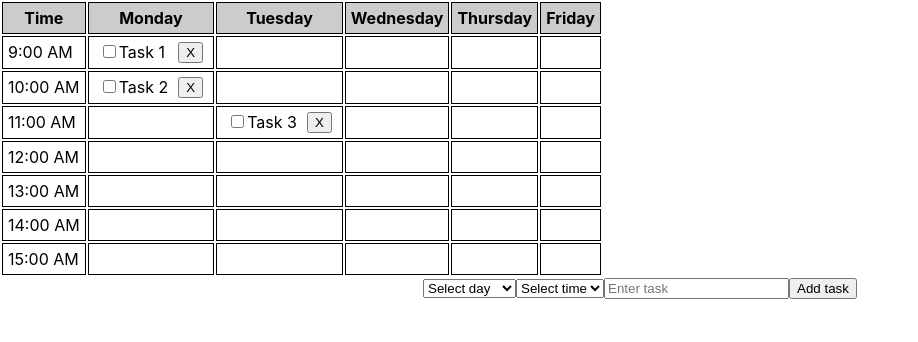
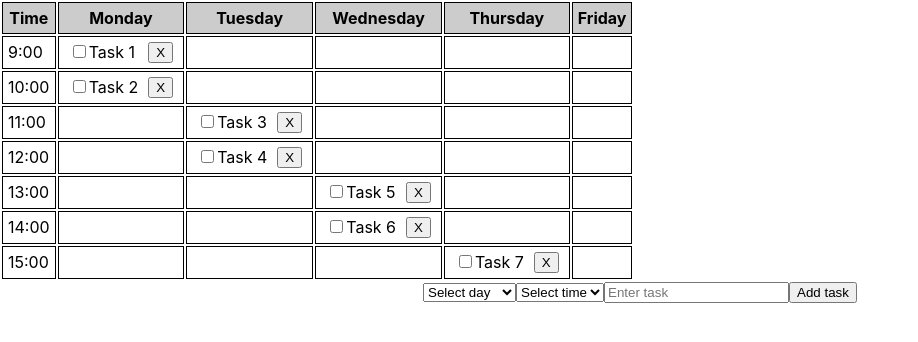
Before and after one commit to Eason-Jin/Task-List, a React (Create React App) app in the folder task-list/: page / in a window 1280 px wide. Shown: the top 342 px of the page, without its empty margins (0-918 px from the left). Built offline with nearby package versions, Linux system fonts and the light colour scheme; the HTML template or start-up script is replaced by a standard one.

Commit message:
Fixed time

```diff
--- a/task-list/src/components/TimeTable/TaskInput.js
+++ b/task-list/src/components/TimeTable/TaskInput.js
@@ -38,13 +38,13 @@ const TaskInput = ({ onAddTask }) => {
       </select>
       <select value={time} onChange={handleTimeChange}>
         <option value="">Select time</option>
-        <option value="9:00 AM">9:00 AM</option>
-        <option value="10:00 AM">10:00 AM</option>
-        <option value="11:00 AM">11:00 AM</option>
-        <option value="12:00 PM">12:00 PM</option>
-        <option value="1:00 PM">1:00 PM</option>
-        <option value="2:00 PM">2:00 PM</option>
-        <option value="3:00 PM">3:00 PM</option>
+        <option value="9:00">9:00</option>
+        <option value="10:00">10:00</option>
+        <option value="11:00">11:00</option>
+        <option value="12:00">12:00</option>
+        <option value="13:00">13:00</option>
+        <option value="14:00">14:00</option>
+        <option value="15:00">15:00</option>
       </select>
       <input
         type="text"
--- a/task-list/src/components/TimeTable/TimeTable.js
+++ b/task-list/src/components/TimeTable/TimeTable.js
@@ -10,13 +10,13 @@ const TimeTable = () => {
         {
           id: 1,
           task: "Task 1",
-          time: "9:00 AM",
+          time: "9:00",
           completed: false,
         },
         {
           id: 2,
           task: "Task 2",
-          time: "10:00 AM",
+          time: "10:00",
           completed: false,
         },
       ],
@@ -27,13 +27,13 @@ const TimeTable = () => {
         {
           id: 3,
           task: "Task 3",
-          time: "11:00 AM",
+          time: "11:00",
           completed: false,
         },
         {
           id: 4,
           task: "Task 4",
-          time: "12:00 PM",
+          time: "12:00",
           completed: false,
         },
       ],
@@ -44,13 +44,13 @@ const TimeTable = () => {
         {
           id: 5,
           task: "Task 5",
-          time: "1:00 PM",
+          time: "13:00",
           completed: false,
         },
         {
           id: 6,
           task: "Task 6",
-          time: "2:00 PM",
+          time: "14:00",
           completed: false,
         },
       ],
@@ -61,7 +61,7 @@ const TimeTable = () => {
         {
           id: 7,
           task: "Task 7",
-          time: "3:00 PM",
+          time: "15:00",
           completed: false,
         },
       ],
@@ -131,10 +131,10 @@ const handleCheckboxChange = (id, day) => {
             .fill(null)
             .map((_, index) => (
               <tr key={index}>
-                <td>{index + 9}:00 AM</td>
+                <td>{index + 9}:00</td>
                 {tasks.map((taskDay) => (
                   <td key={taskDay.day}>
-                    {taskDay.tasks.filter((task) => task.time === `${index + 9}:00 AM`).map((task) => (
+                    {taskDay.tasks.filter((task) => task.time === `${index + 9}:00`).map((task) => (
                       <div key={task.id}>
                         <input
                           type="checkbox"
```
